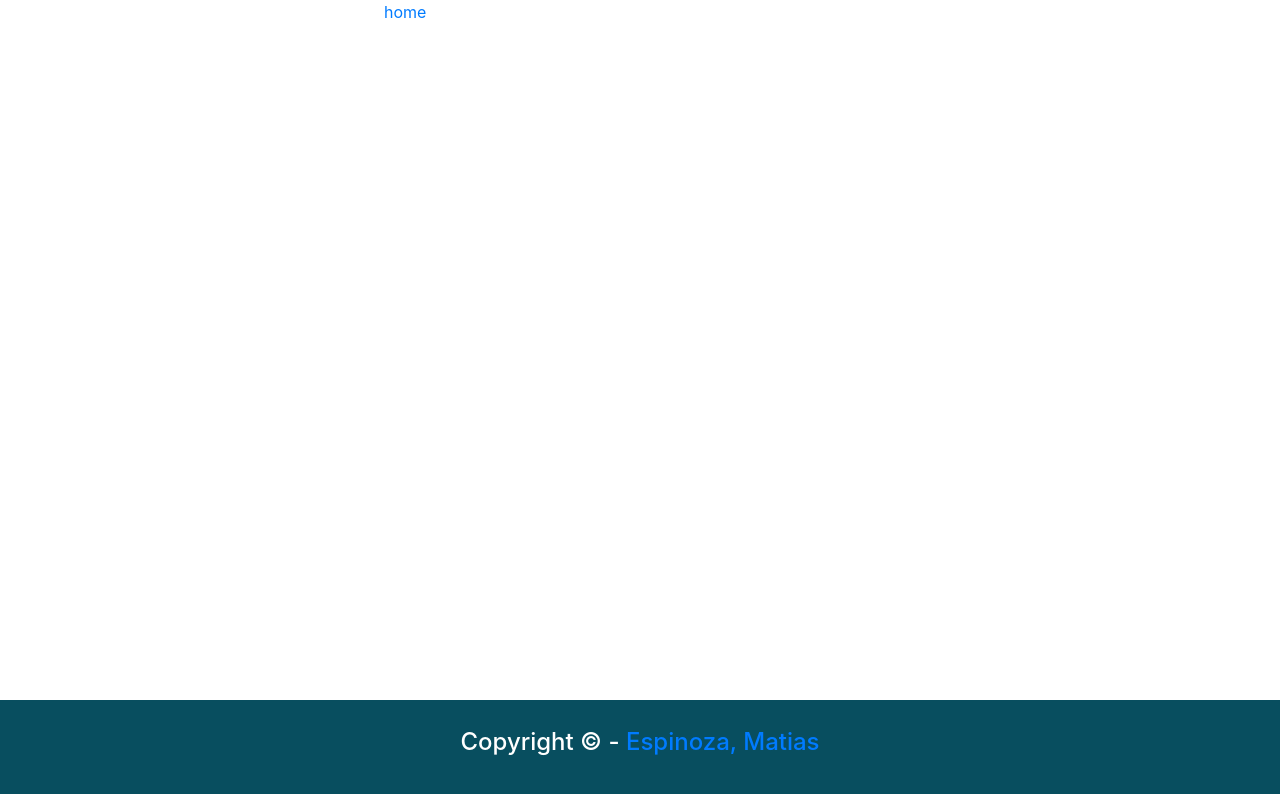
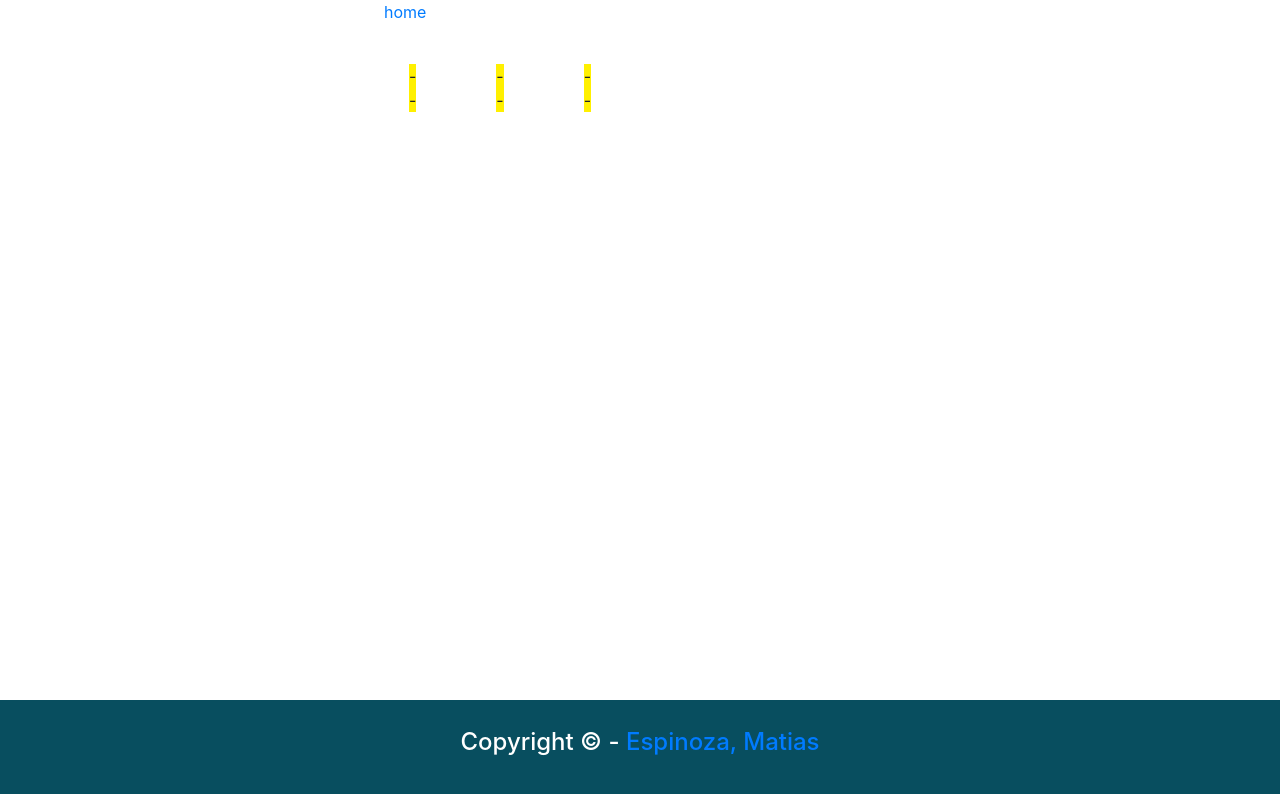
Before and after one commit to MatiasEsp/cotizacion-moneda, a React (Create React App) app: page / in a window 1280 px wide. Shown: the top 794 px of the page. Built offline with nearby package versions, Linux system fonts and the light colour scheme; no server answers.

Commit message:
added component Coin children in Quotation

```diff
--- a/src/components/quotation/quotation.tsx
+++ b/src/components/quotation/quotation.tsx
@@ -6,6 +6,9 @@ class Quotation extends Component<IProps, IState> {
   render() {
     return (
       <div className={'row'}>
+        <Coin typeMoney={valueTypeMoney.DOLAR} />
+        <Coin typeMoney={valueTypeMoney.EURO} />
+        <Coin typeMoney={valueTypeMoney.REAL} />
       </div>
     )
   }
```
